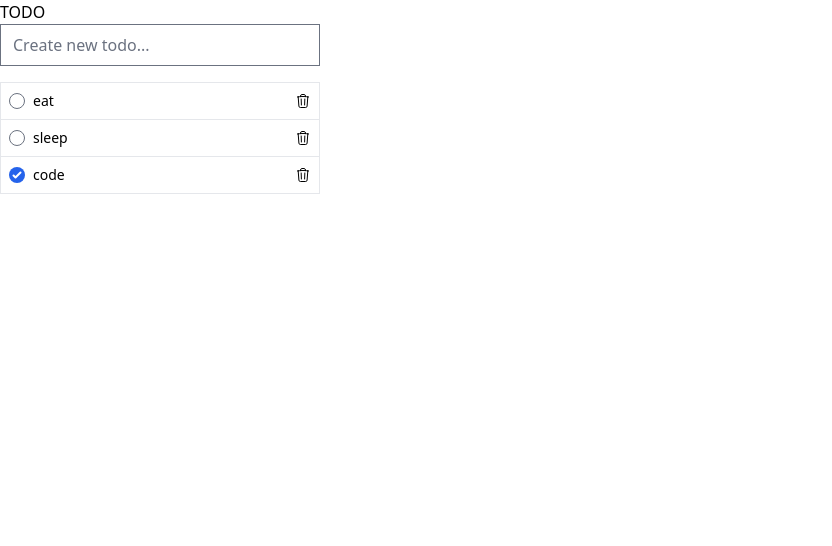
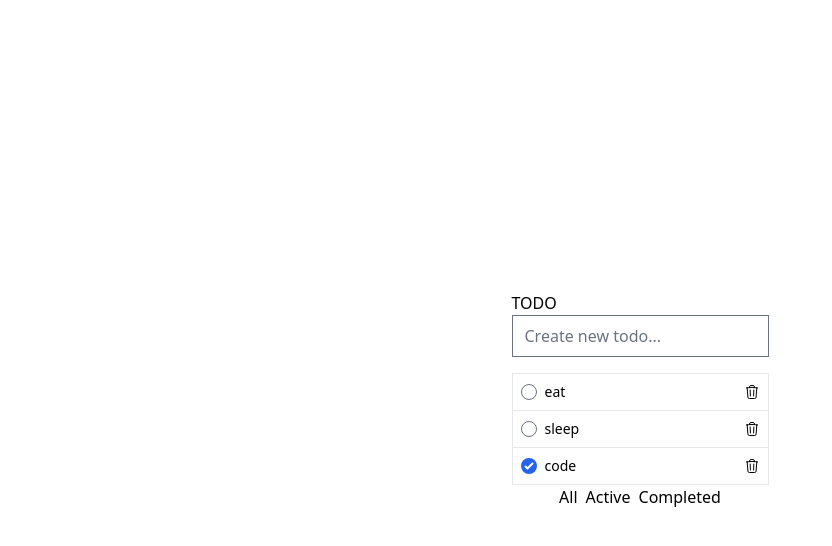
Before and after one commit to orphandeity/todo-app, a React (Vite) app: page / in a window 1280 px wide. Shown: the top 546 px of the page, without its empty margins (0-832 px from the left). Built offline with nearby package versions, Linux system fonts and the light colour scheme.

Commit message:
task filtering

```diff
--- a/package.json
+++ b/package.json
@@ -12,6 +12,7 @@
     "@dnd-kit/core": "^6.0.8",
     "@dnd-kit/sortable": "^7.0.2",
     "@formkit/auto-animate": "^1.0.0-beta.6",
+    "@radix-ui/react-tabs": "1.0.3",
     "nanoid": "^4.0.1",
     "react": "^18.2.0",
     "react-dom": "^18.2.0",
--- a/src/App.tsx
+++ b/src/App.tsx
@@ -1,13 +1,14 @@
 import CreateTask from "./components/CreateTask";
 import TaskCard from "./components/TaskCard";
 import TaskList from "./components/TaskList";
-import { useTaskStore } from "./lib/store";
 
 function App() {
   return (
-    <main>
-      <h1>TODO</h1>
-      <TaskList />
+    <main className="grid min-h-screen place-content-center">
+      <div>
+        <h1>TODO</h1>
+        <TaskList />
+      </div>
     </main>
   );
 }
--- a/src/components/CreateTask.tsx
+++ b/src/components/CreateTask.tsx
@@ -1,10 +1,10 @@
 import { useState } from "react";
-import { useTaskStore } from "../lib/store";
+import { useStore } from "../lib/store";
 
 const CreateTask = () => {
   const [newTask, setNewTask] = useState("");
 
-  const { create } = useTaskStore();
+  const { create } = useStore();
 
   function handleSubmit(e: React.FormEvent) {
     e.preventDefault();
--- a/src/components/TaskCard.tsx
+++ b/src/components/TaskCard.tsx
@@ -1,9 +1,9 @@
-import { useTaskStore, Task } from "../lib/store";
+import { useStore, Task } from "../lib/store";
 import { useSortable } from "@dnd-kit/sortable";
 import { CSS } from "@dnd-kit/utilities";
 
 const TaskCard = ({ task }: { task: Task }) => {
-  const actions = useTaskStore();
+  const actions = useStore();
 
   const { attributes, listeners, setNodeRef, transform, transition } =
     useSortable({ id: task.id });
--- a/src/components/TaskList.tsx
+++ b/src/components/TaskList.tsx
@@ -1,4 +1,4 @@
-import { useTaskStore } from "../lib/store";
+import { useStore } from "../lib/store";
 import CreateTask from "./CreateTask";
 import TaskCard from "./TaskCard";
 import { useAutoAnimate } from "@formkit/auto-animate/react";
@@ -18,10 +18,10 @@ import {
   sortableKeyboardCoordinates,
   verticalListSortingStrategy,
 } from "@dnd-kit/sortable";
-import { useState } from "react";
+import * as Tabs from "@radix-ui/react-tabs";
 
 const TaskList = () => {
-  const { tasks } = useTaskStore();
+  const { tasks } = useStore();
   const [animationParent] = useAutoAnimate(/** optional config */);
 
   // drag and drop gestures
@@ -37,7 +37,7 @@ const TaskList = () => {
     const { active, over } = event;
 
     if (active.id !== over?.id) {
-      useTaskStore.setState((state) => {
+      useStore.setState((state) => {
         const oldIndex = state.tasks.findIndex((task) => task.id === active.id);
         const newIndex = state.tasks.findIndex((task) => task.id === over?.id);
 
@@ -51,19 +51,55 @@ const TaskList = () => {
   return (
     <div className="flex max-w-xs flex-col gap-4">
       <CreateTask />
+      <Tabs.Root defaultValue="all">
         <DndContext
           sensors={sensors}
           collisionDetection={closestCenter}
           onDragEnd={handleDragEnd}
         >
           <ul ref={animationParent} className="border border-t-0">
-          <SortableContext items={tasks} strategy={verticalListSortingStrategy}>
+            <Tabs.Content value="all">
+              <SortableContext
+                items={tasks}
+                strategy={verticalListSortingStrategy}
+              >
                 {tasks.map((task) => (
                   <TaskCard key={task.id} task={task} />
                 ))}
               </SortableContext>
+            </Tabs.Content>
+            <Tabs.Content value="active">
+              <SortableContext
+                items={tasks}
+                strategy={verticalListSortingStrategy}
+              >
+                {tasks
+                  .filter((task) => !task.isComplete)
+                  .map((task) => (
+                    <TaskCard key={task.id} task={task} />
+                  ))}
+              </SortableContext>
+            </Tabs.Content>
+            <Tabs.Content value="completed">
+              <SortableContext
+                items={tasks}
+                strategy={verticalListSortingStrategy}
+              >
+                {tasks
+                  .filter((task) => task.isComplete)
+                  .map((task) => (
+                    <TaskCard key={task.id} task={task} />
+                  ))}
+              </SortableContext>
+            </Tabs.Content>
           </ul>
         </DndContext>
+        <Tabs.List className="flex justify-center gap-2">
+          <Tabs.Trigger value="all">All</Tabs.Trigger>
+          <Tabs.Trigger value="active">Active</Tabs.Trigger>
+          <Tabs.Trigger value="completed">Completed</Tabs.Trigger>
+        </Tabs.List>
+      </Tabs.Root>
     </div>
   );
 };
--- a/src/lib/store.ts
+++ b/src/lib/store.ts
@@ -15,7 +15,7 @@ interface TaskState {
   delete: (id: string) => void;
 }
 
-export const useTaskStore = create<TaskState>()(
+export const useStore = create<TaskState>()(
   persist(
     (set) => ({
       tasks: [
```
Also changed, not shown: 1 other file (tests, documents, lock files or other folders). Lines whose indentation alone changed are shown as unchanged.
